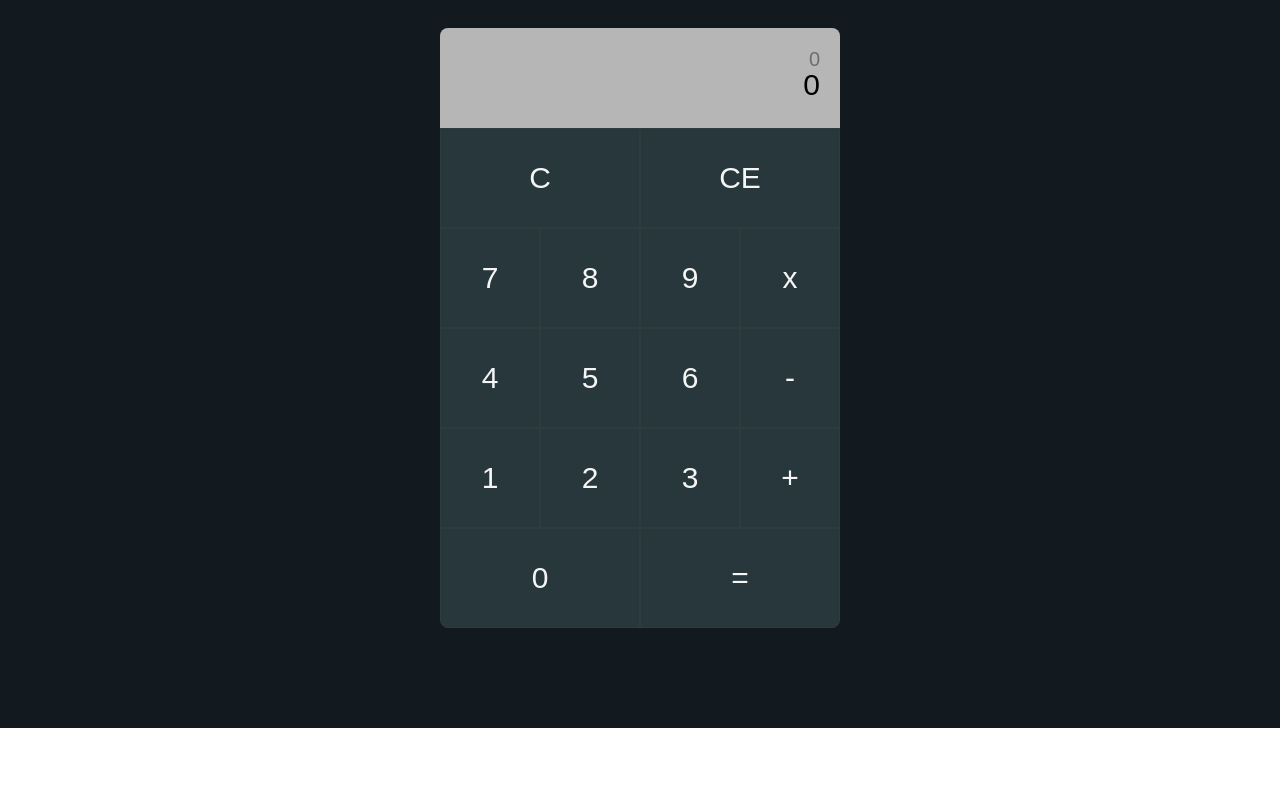
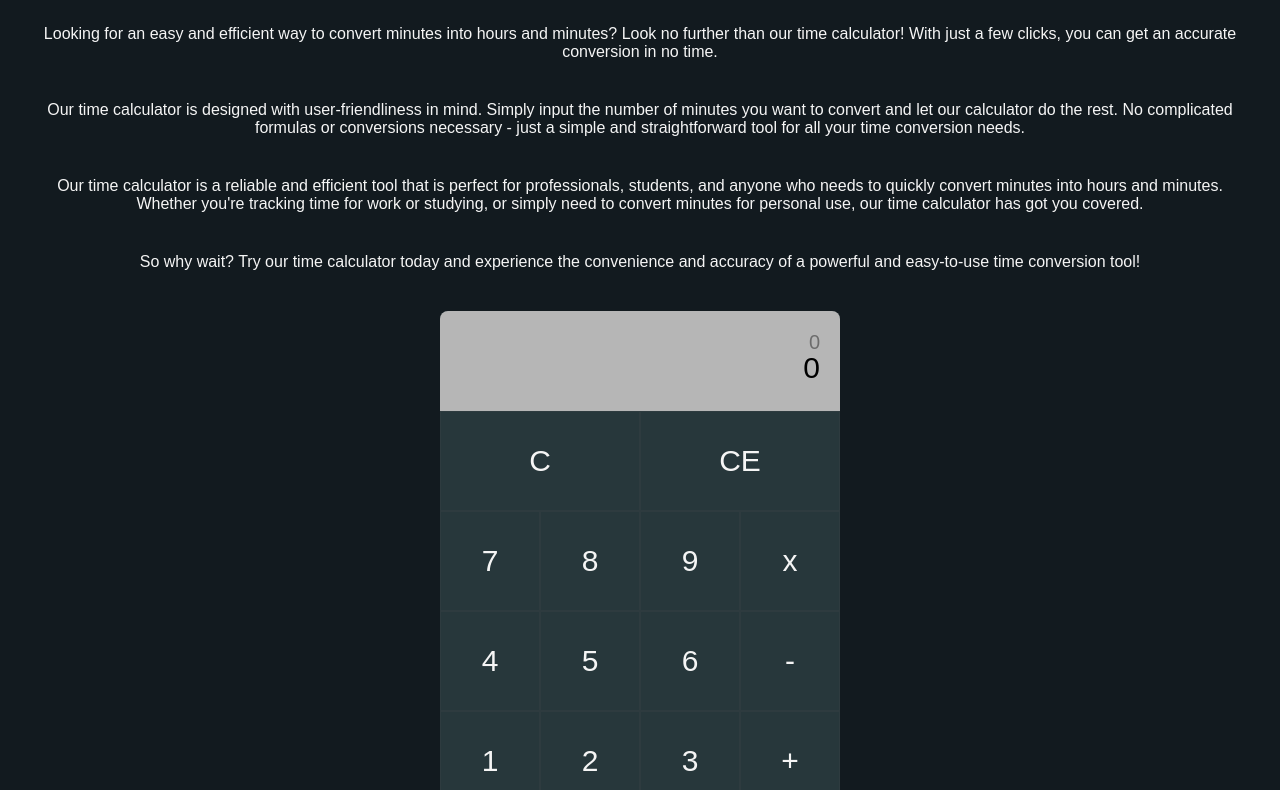
Before and after one commit to DanCam85/Time-calculator, a plain HTML site: page index.html in a window 1280 px wide. Shown: the part 72-862 px from the top of the page. Before the commit the page ends 800 px from the top, so only its background shows below. Drawn offline with Linux system fonts and the light colour scheme.

Commit message:
inro added
Added intro

```diff
--- a/index.html
+++ b/index.html
@@ -8,7 +8,37 @@
     <title>Time Calculator</title>
   </head>
   <body>
-    <section>
+    <div class="intro">
+      <header>
+        <h1 class="title">Time Calculator - Convert Minutes to Hours and Minutes</h1>
+      </header>
+      <section>
+        <p class="intro-text">
+          Looking for an easy and efficient way to convert minutes into hours
+          and minutes? Look no further than our time calculator! With just a few
+          clicks, you can get an accurate conversion in no time.
+        </p>
+        <p class="intro-text">
+          Our time calculator is designed with user-friendliness in mind. Simply
+          input the number of minutes you want to convert and let our calculator
+          do the rest. No complicated formulas or conversions necessary - just a
+          simple and straightforward tool for all your time conversion needs.
+        </p>
+        <p class="intro-text">
+          Our time calculator is a reliable and efficient tool that is perfect
+          for professionals, students, and anyone who needs to quickly convert
+          minutes into hours and minutes. Whether you're tracking time for work
+          or studying, or simply need to convert minutes for personal use, our
+          time calculator has got you covered.
+        </p>
+        <p class="intro-text">
+          So why wait? Try our time calculator today and experience the
+          convenience and accuracy of a powerful and easy-to-use time conversion
+          tool!
+        </p>
+      </section>
+    </div>
+    <main>
       <div class="container">
         <div class="calculator">
           <div class="display">
@@ -36,7 +66,7 @@
           </div>
         </div>
       </div>
-    </section>
+    </main>
     <script defer src="script.js"></script>
   </body>
 </html>
--- a/script.js
+++ b/script.js
@@ -21,7 +21,7 @@ numbersEl.forEach((number) => {
     }
     dis2Num += e.target.innerText;
     display2El.innerText = dis2Num;
-    // console.log();
+    event.preventDefault();
   });
 });
 
@@ -30,6 +30,7 @@ operationEl.forEach((operation) => {
     if (!dis2Num) return;
     haveDot = false;
     const operationName = e.target.innerText;
+    event.preventDefault();
     if (dis1Num && dis2Num && lastOperation) {
       mathOperation();
     } else {
@@ -37,7 +38,6 @@ operationEl.forEach((operation) => {
     }
     clearVar(operationName);
     lastOperation = operationName;
-    console.log(result);
   });
 });
 function clearVar(name = "") {
@@ -46,6 +46,7 @@ function clearVar(name = "") {
   display2El.innerText = "";
   dis2Num = "";
   tempResultEl.innerText = result;
+  event.preventDefault();
 }
 
 function mathOperation() {
@@ -85,11 +86,13 @@ clearAllEl.addEventListener("click", () => {
   display2El.innerText = "";
   result = "";
   tempResultEl.innerText = "";
+  event.preventDefault();
 });
 
 clearLastEl.addEventListener("click", () => {
   display2El.innerText = "";
   dis2Num = "";
+  event.preventDefault();
 });
 
 window.addEventListener("keydown", (e) => {
@@ -107,16 +110,14 @@ window.addEventListener("keydown", (e) => {
     e.key === "."
   ) {
     clickButtonEl(e.key);
-    // console.log(e.key)
   } else if (e.key === "+" || e.key === "-" || e.key === "/" || e.key === "%") {
     clickOperation(e.key);
   } else if (e.key === "*") {
     clickOperation("x");
-    // console.log(e.key)
-  } else if (e.key == "Enter" || e.key === "=") {
+  } else if (e.key === "Enter" || e.key === "=") {
     clickEqual();
   }
-  // console.log(e.key)
+  event.preventDefault();
 });
 function clickButtonEl(key) {
   numbersEl.forEach((button) => {
@@ -134,12 +135,5 @@ function clickOperation(key) {
 }
 function clickEqual() {
   equalEl.click();
+  event.preventDefault();
 }
-
-function convertToTime() {
-  let hours = parseFloat(Math.floor(display2El.value / 60));
-  let minutes = parseFloat(display2El.value % 60);
-  let message =
-    (display2El.innerHTML = `${hours} hours and ${minutes} minutes`);
-  return message;
-}
--- a/style.css
+++ b/style.css
@@ -6,9 +6,27 @@
 html {
   font-family: "Montserrat", sans-serif;
 }
-section {
+body {
   background-color: rgb(18, 26, 31);
-  min-height: 100vh;
+  text-align: center;
+}
+
+.intro {
+  text-align: center;
+  color: whitesmoke;
+  flex-direction: column;
+  padding: 20px;
+}
+
+.title {
+  margin-bottom: 20px;
+}
+
+.intro-text {
+  padding: 20px;
+}
+
+main {
   width: 100%;
   display: flex;
   align-items: center;
```
